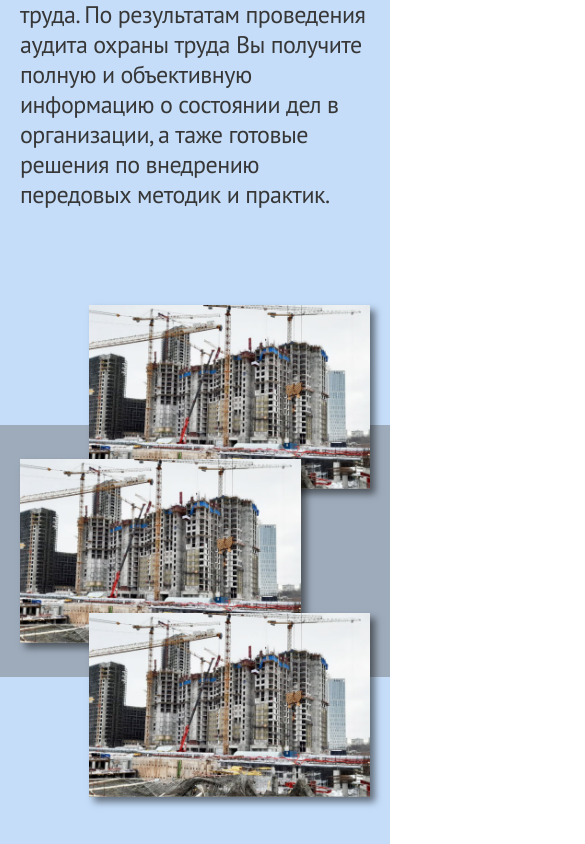
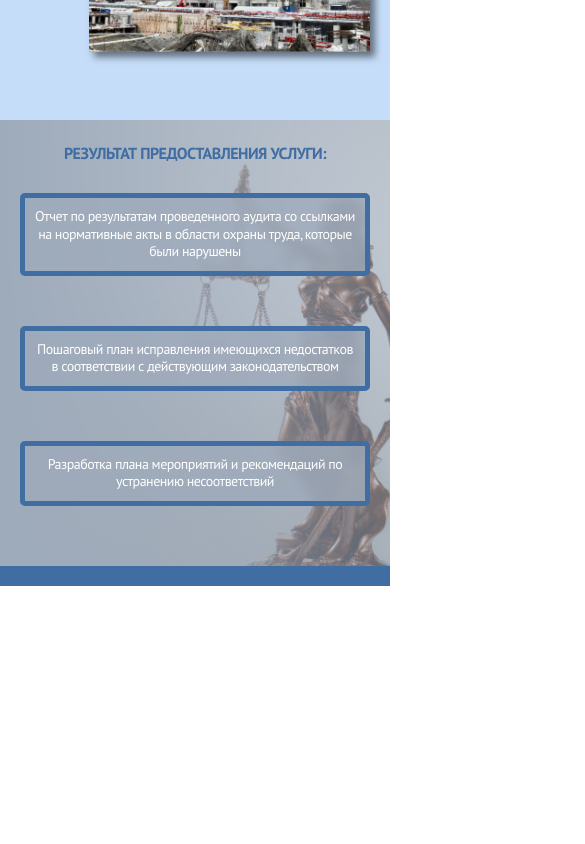
Before and after one commit to Hillel1408/forensic-scientist, a website: page #src/audit.html in a window 390 px wide. Shown: the part 980-1824 px from the top of the page, 585 px wide, since content can reach past the window. After the commit the page ends 1566 px from the top, so only its background shows below. Drawn offline with nearby package versions, Linux system fonts and the light colour scheme; files that its build step writes are made by us from their sources; files whose address does not match are found by name.

Commit message:
Судмедэксперт

```diff
--- a/#src/scss/sections/audit.scss
+++ b/#src/scss/sections/audit.scss
@@ -2,14 +2,24 @@
   &-block-1 {
     background-color: #c5ddf9;
     padding: 80px 0 215px 0;
+    @media (max-width: 480px) {
+      padding: 30px 0 170px 0;
+    }
     h2 {
       color: #406da2;
       margin-bottom: 40px;
+      @media (max-width: 480px) {
+        margin-bottom: 10px;
+      }
     }
     p {
       color: #373737;
       font-size: 24px;
       line-height: 125%;
+      @media (max-width: 480px) {
+        font-size: 14px;
+        text-align: center;
+      }
     }
   }
   &-block-2 {
@@ -30,19 +40,40 @@
     padding: 70px 0 0 0;
     background-image: url("../img/bg-4.png");
     background-size: cover;
+    background-position: center;
+    @media (max-width: 480px) {
+      padding: 23px 0 0 0;
+      background-image: url("../img/bg-10.jpg");
+    }
     h2 {
       color: #406da2;
       text-transform: uppercase;
       margin-bottom: 70px;
+      @media (max-width: 480px) {
+        margin-bottom: 30px;
+      }
     }
     & > div:last-child {
       height: 20px;
       background-color: #406da2;
       margin-top: 93px;
+      @media (max-width: 480px) {
+        margin-top: 60px;
+      }
     }
     &__grid {
       display: grid;
       grid-template-columns: 1fr 1fr 1fr;
+      gap: 20px;
+      @media (max-width: 1280px) {
+        grid-template-columns: 1fr 1fr;
+      }
+      @media (max-width: 640px) {
+        grid-template-columns: 1fr;
+      }
+      @media (max-width: 480px) {
+        gap: 50px;
+      }
       p {
         max-width: 520px;
         font-size: 24px;
@@ -55,11 +86,24 @@
         filter: blur(0.5px);
         backdrop-filter: blur(5px);
         text-align: center;
+        @media (max-width: 1280px) {
+          max-width: none;
+        }
+        @media (max-width: 480px) {
+          padding: 10px;
+          font-size: 14px;
+        }
         &:nth-child(2) {
           margin: 0 auto;
+          @media (max-width: 1280px) {
+            margin: 0;
+          }
         }
         &:nth-child(3) {
           margin-left: auto;
+          @media (max-width: 1280px) {
+            margin: 0;
+          }
         }
       }
     }
--- a/#src/scss/sections/escort.scss
+++ b/#src/scss/sections/escort.scss
@@ -32,6 +32,8 @@
       lightgray -3.624px -127.045px / 100.157% 302.528% no-repeat;
     @media (max-width: 480px) {
       padding: 23px 0 0 0;
+      background: url("../img/bg-9.jpg");
+      background-size: cover;
     }
     h2 {
       color: #406da2;
```
Also changed, not shown: #src/img/bg-10.jpg (added), #src/img/bg-9.jpg (added).
